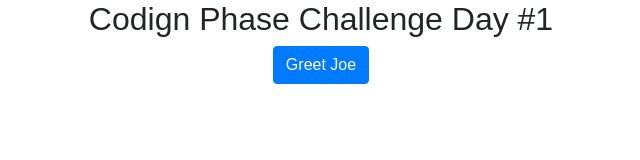
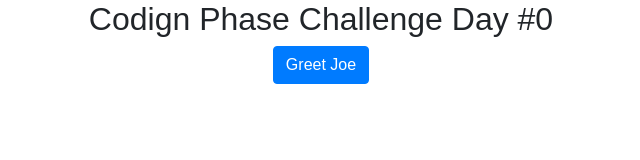
Before and after one commit to jorgeh45/CodingPhaseChallenge365Days-, a plain HTML site: page hello-joe/index.html in a window 1280 px wide. Shown: the full height of the page, 319-959 px from the left. Drawn offline with nearby package versions, Linux system fonts and the light colour scheme.

Commit message:
#CodingPhase #TheCodingWay #365CodingPhaseChallenge#Day0

```diff
--- a/hello-joe/index.html
+++ b/hello-joe/index.html
@@ -27,7 +27,7 @@
 
         <div class="text-center">
 
-            <h2>Codign Phase Challenge Day #1</h2>
+            <h2>Codign Phase Challenge Day #0</h2>
 
             <button onclick="greetJoe()" class="btn btn-primary">Greet Joe</button>
 
```
